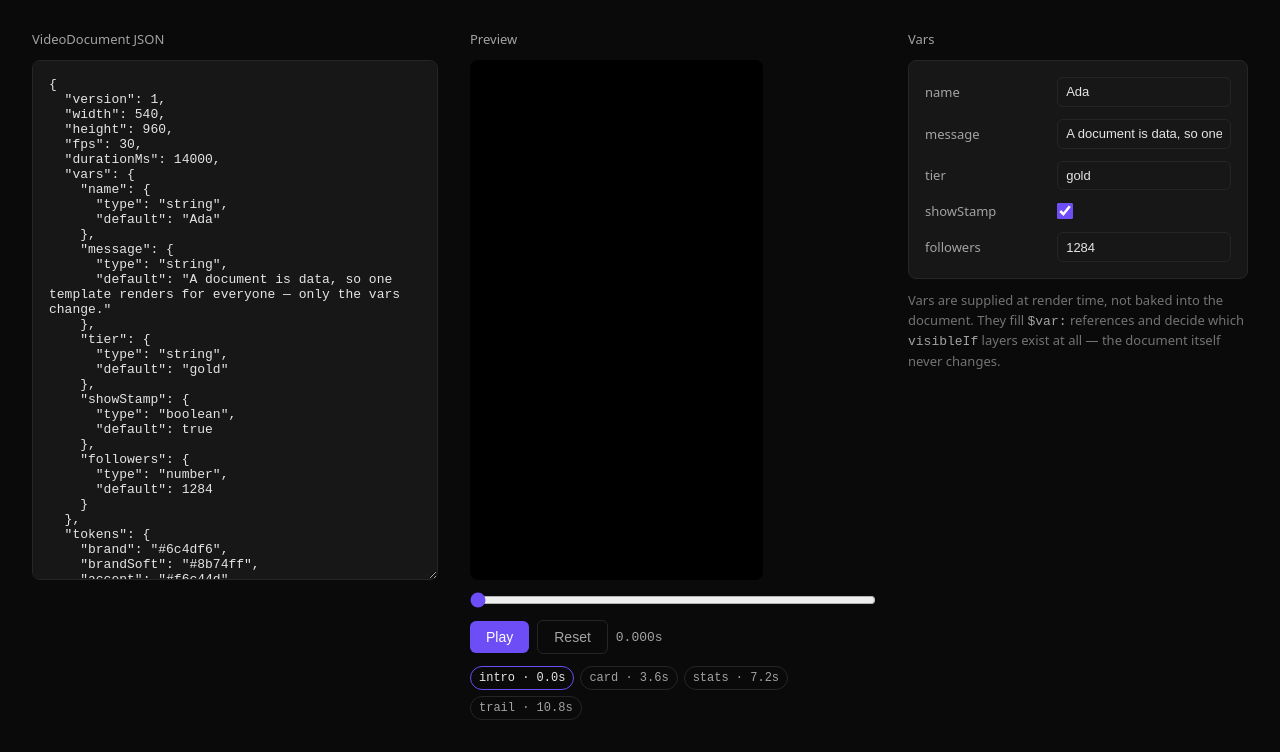
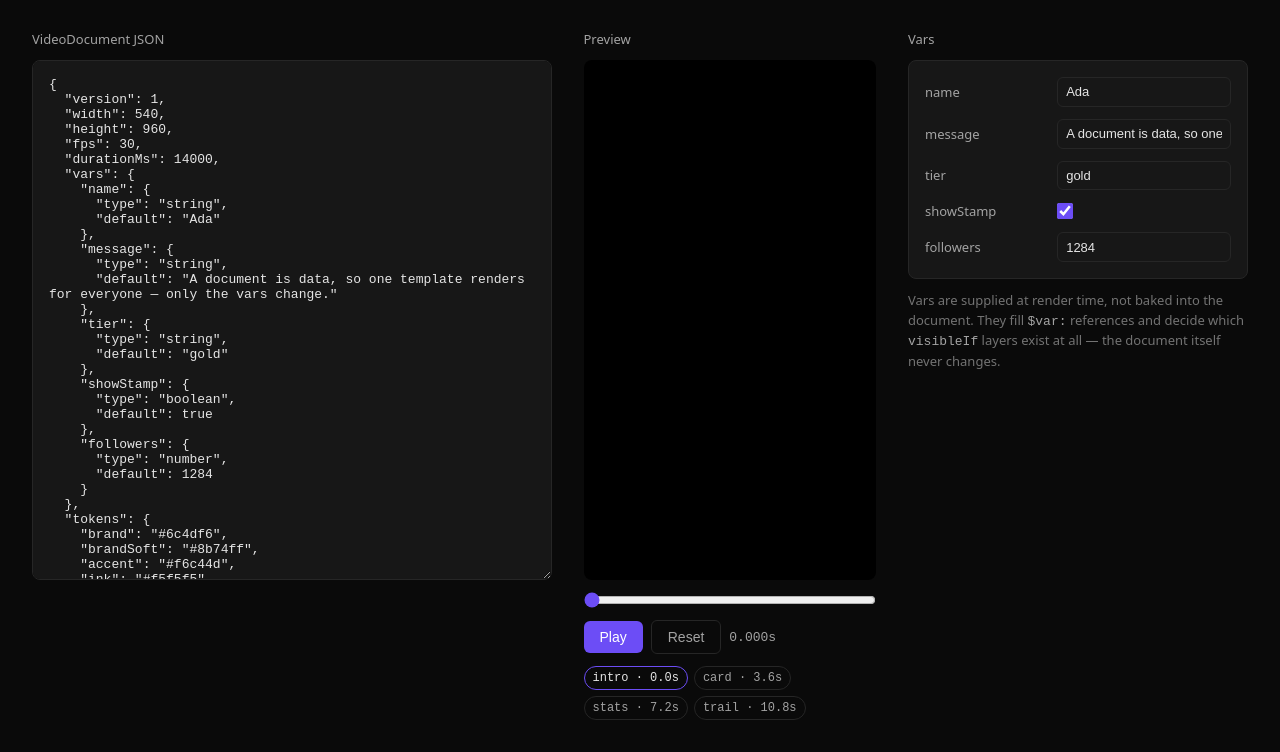
Before and after one commit to variax-ai/variax, a website built with Vite: page demo/index.html in a window 1280 px wide. Shown: the part 108-860 px from the top of the page. Built offline with nearby package versions, Linux system fonts and the light colour scheme; what @variax-ai/video-renderer would draw is missing.

Commit message:
Size the demo's preview column from the frame it previews
Fixing the stretch left the canvas correct but narrow: a 9:16 frame in a
column with a 380px basis sat in a pool of dead space, with the scrub bar
and controls running well past the picture they drive.

The column now takes its width from the frame's aspect ratio, so the
canvas fills it exactly and the controls line up underneath. The ratio is
published as `--preview-ar` when a document loads rather than hardcoded,
so a pasted landscape document widens the column instead of leaving the
same gap on the other axis. `min-width: 0` is what lets the column go
under `.col`'s 320px floor.

Co-Authored-By: Claude Opus 5 <noreply@anthropic.com>

```diff
--- a/demo/index.html
+++ b/demo/index.html
@@ -65,7 +65,19 @@
       #json-input { min-height: 520px; flex: 1; }
 
       canvas { background: #000; border-radius: 8px; max-width: 100%; }
-      #preview-canvas { max-height: 520px; width: auto; align-self: flex-start; }
+
+      /* A portrait document is far narrower than the column's 380px basis, so
+         sizing the column from the frame keeps the scrub bar, the controls and
+         the scene chips exactly as wide as the picture they drive. The ratio
+         comes from the loaded document; the default is the showcase's 9:16. */
+      .col.preview {
+        --preview-h: 520px;
+        flex: 0 1 auto;
+        width: calc(var(--preview-h) * var(--preview-ar, 0.5625));
+        min-width: 0;
+        max-width: 100%;
+      }
+      #preview-canvas { width: 100%; height: auto; max-height: var(--preview-h); }
 
       .controls { display: flex; gap: 0.5rem; align-items: center; flex-wrap: wrap; }
       button {
@@ -171,7 +183,7 @@
         <div id="json-error" class="error"></div>
       </div>
 
-      <div class="col">
+      <div class="col preview">
         <label>Preview</label>
         <canvas id="preview-canvas" width="540" height="960"></canvas>
         <input id="scrub" type="range" min="0" max="1000" value="0" step="1" />
--- a/demo/src/renderer-tab.ts
+++ b/demo/src/renderer-tab.ts
@@ -23,6 +23,8 @@ export function initRendererTab(): RendererTab {
   const scrub = $<HTMLInputElement>('scrub')
   const sceneChips = $('scene-chips')
   const varsPanel = $('vars-panel')
+
+  const previewCol = canvas.closest('.col') as HTMLElement
 
   const ctx = canvas.getContext('2d')!
 
@@ -152,6 +154,9 @@ export function initRendererTab(): RendererTab {
     vars = defaultVars(next)
     canvas.width = next.width
     canvas.height = next.height
+    // The column is laid out from the frame's shape, so a pasted document of a
+    // different aspect resizes the controls under it along with the picture.
+    previewCol.style.setProperty('--preview-ar', String(next.width / next.height))
     scrub.max = String(next.durationMs)
     currentTime = Math.min(currentTime, next.durationMs)
     buildSceneChips(next)
```
